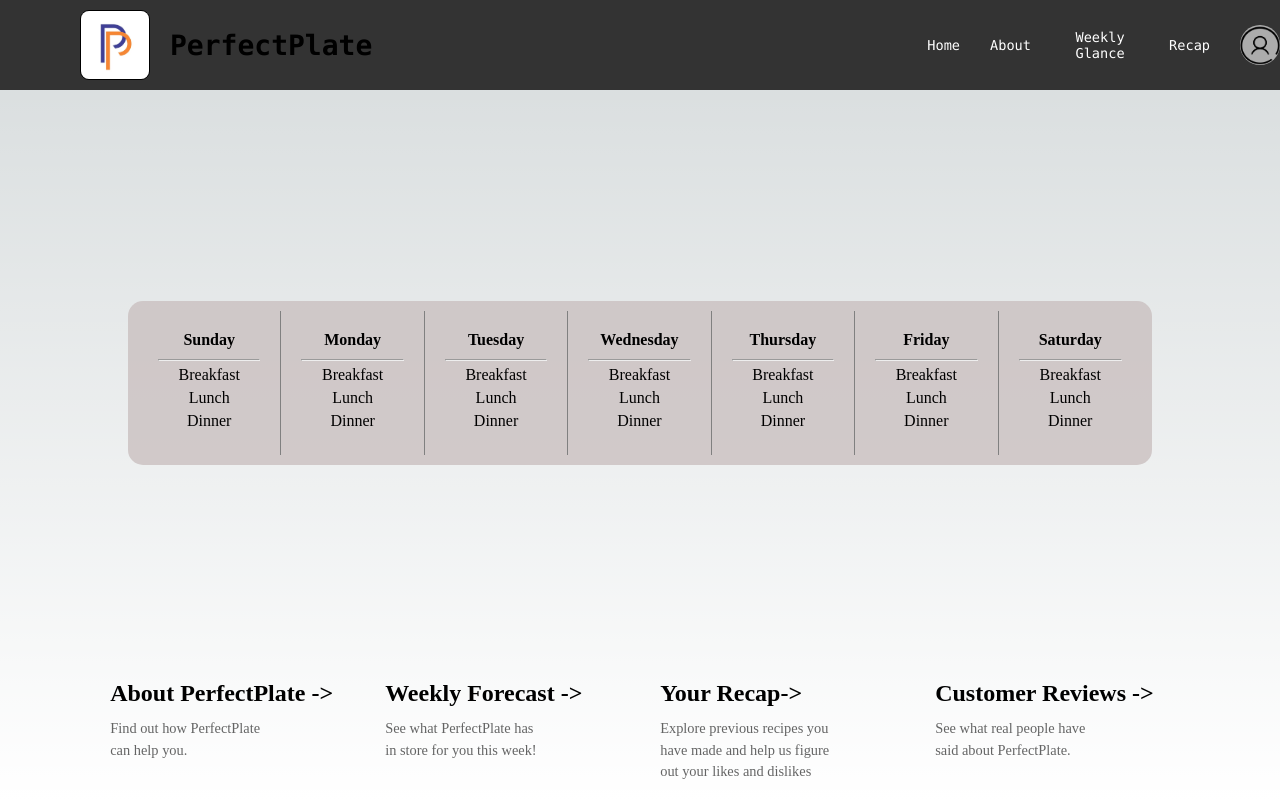
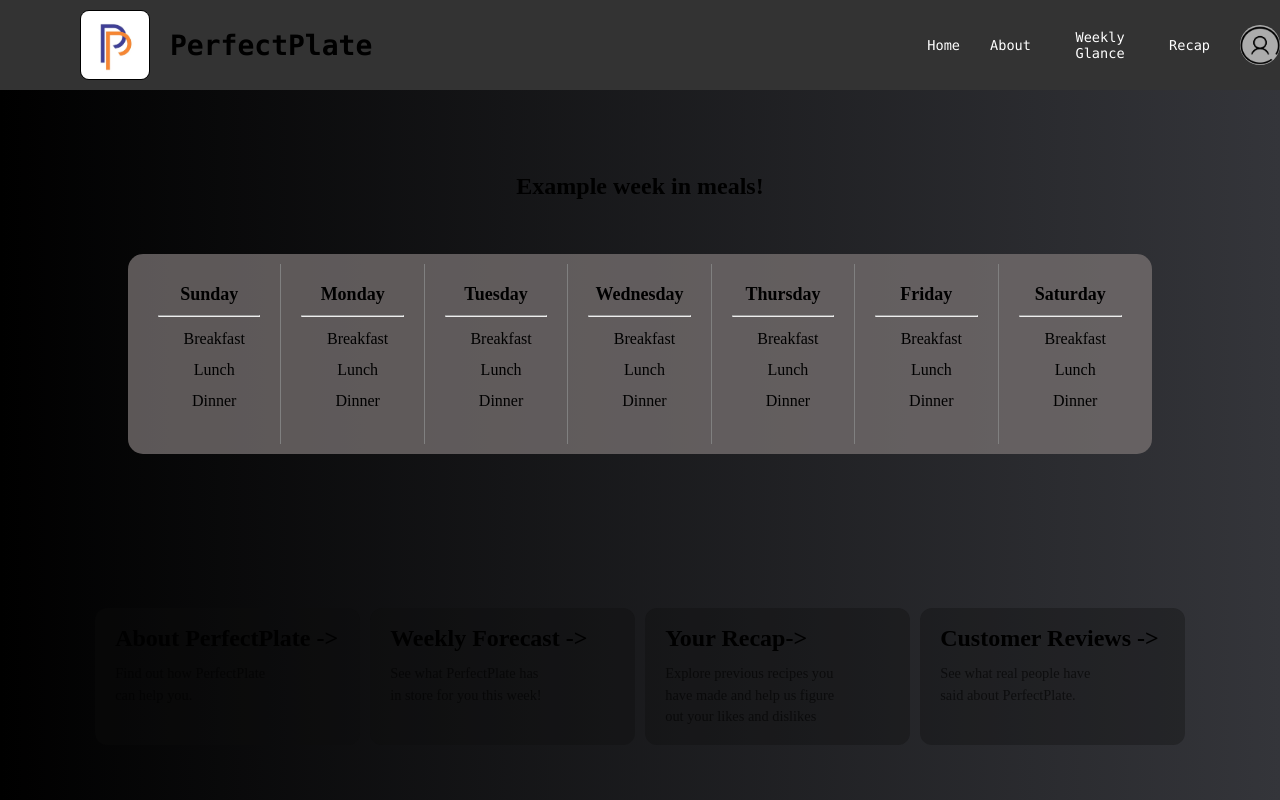
Before and after one commit to evanaddeo/UGAHacks9, a Next.js app in the folder frontend/perfect-plate/: page / in a window 1280 px wide. Built offline with nearby package versions, Linux system fonts and the light colour scheme.

Commit message:
Homepage updates

```diff
--- a/frontend/perfect-plate/src/app/page.module.css
+++ b/frontend/perfect-plate/src/app/page.module.css
@@ -4,6 +4,7 @@
   justify-content: space-between;
   align-items: center;
   min-height: 100vh;
+  background: linear-gradient(to right, #000000, #34353a);
 }
 
 .description {
@@ -66,12 +67,14 @@
   grid-template-columns: repeat(4, minmax(25%, auto));
   max-width: 100%;
   width: var(--max-width);
+  margin-bottom: 50px;
 }
 
 .card {
+  margin: 5px;
   padding: 1rem 1.2rem;
   border-radius: var(--border-radius);
-  background: rgba(var(--card-rgb), 0);
+  background: rgba(13, 13, 13, 0.337);
   border: 1px solid rgba(var(--card-border-rgb), 0);
   transition: background 200ms, border 200ms;
 }
@@ -287,11 +290,22 @@
 .weeklySection {
   display: flex;
   justify-content: space-evenly;
-  margin-top: 80px; /* Adjust the margin as needed */
+  margin-top: -95px; /* Adjust the margin as needed */
   width: 80%;
-  background-color: rgba(200, 190, 190, 0.765);
+  height: 200px;
+  background-color: rgba(119, 113, 113, 0.765);
   border-radius: 15px;
   padding: 10px;
+}
+
+.daySection h4 {
+  font-size: 18px;
+}
+
+.daySection p {
+  align-self: flex-start;
+  margin-left: 10px;
+  margin-top: 13px;
 }
 
 .daySection {
@@ -303,10 +317,10 @@
 }
 
 /* Additional styles for better spacing and appearance */
-.weeklySection h4 {
+.daySection h4 {
   margin-bottom: 10px;
 }
 
-.weeklySection p {
-  margin: 5px 0;
+.topText {
+  margin-top: 200px;
 }
--- a/frontend/perfect-plate/src/pages/page.js
+++ b/frontend/perfect-plate/src/pages/page.js
@@ -29,6 +29,8 @@ export default function Home() {
           </a>
         </div>
       </div>
+
+      <h2 className="topText">Example week in meals!</h2>
 
       <div className={styles.weeklySection}>
         <div className={styles.daySection}>
```
